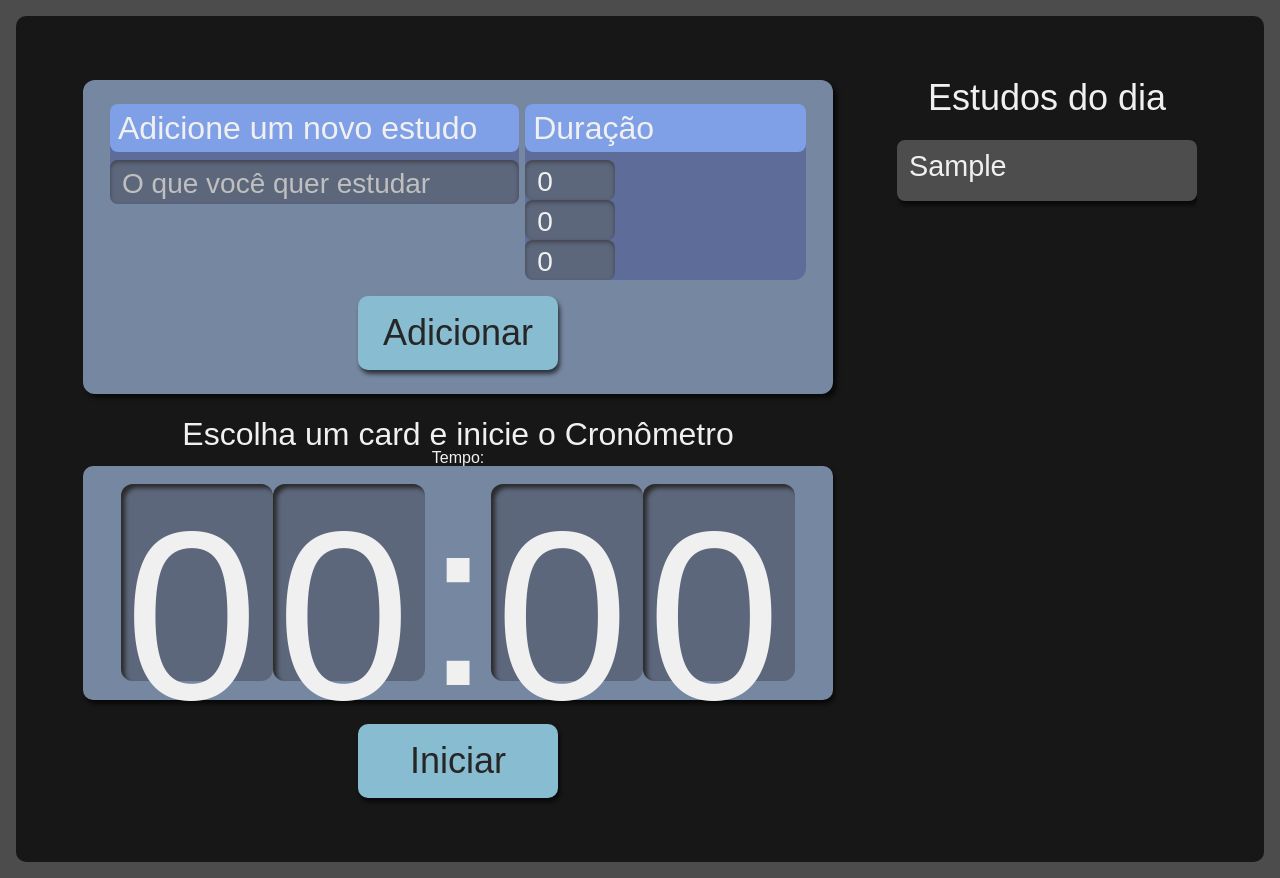
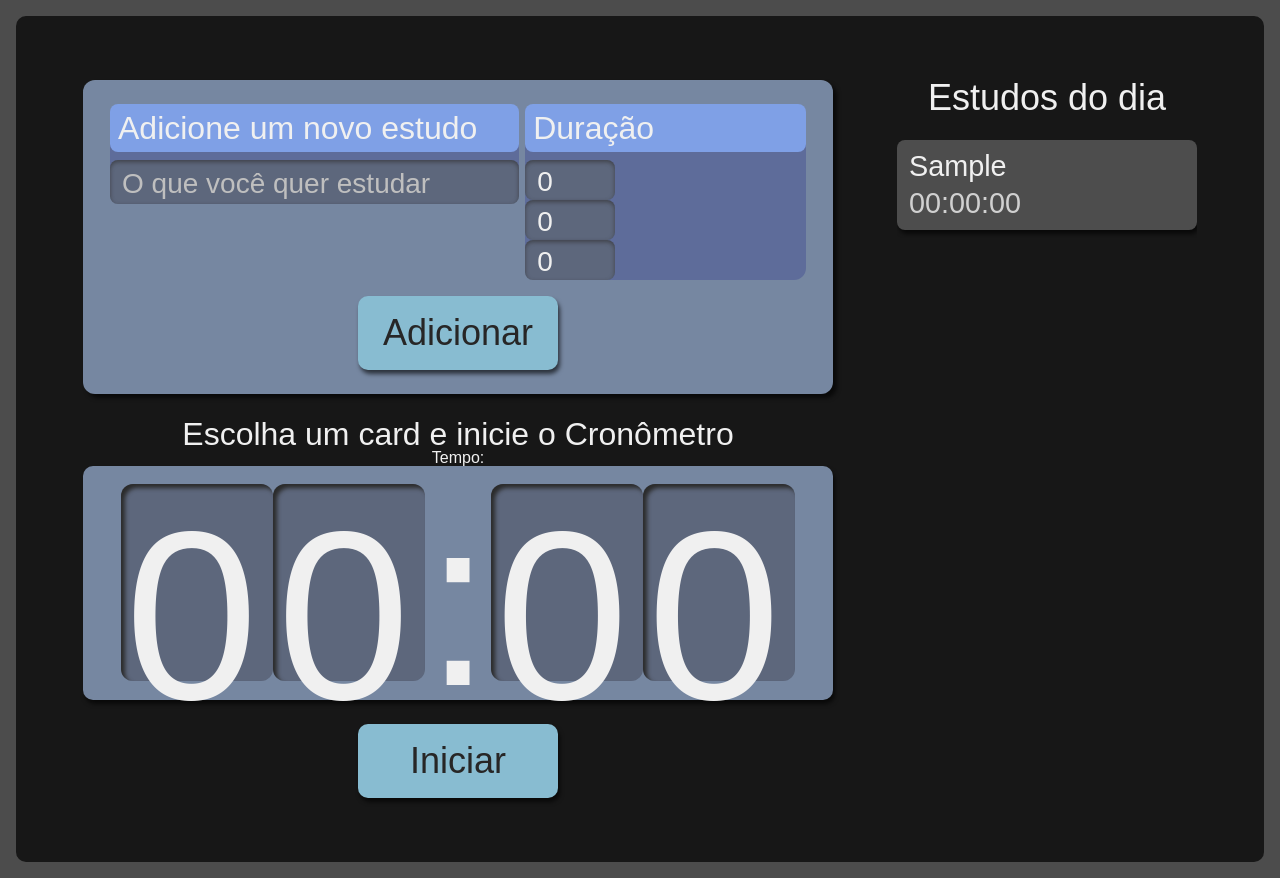
Before and after one commit to vicTavares/alura-studies, a React (Create React App) app: page / in a window 1280 px wide. Both pictures are taken after typing "Sample" into the empty fields and a click on the button "Adicionar". Built offline with nearby package versions, Linux system fonts and the light colour scheme.

Commit message:
fix(Lista): formata função para hora, minuto, segundo

```diff
--- a/src/components/Lista/Item/index.tsx
+++ b/src/components/Lista/Item/index.tsx
@@ -6,9 +6,23 @@ interface Props extends ITarefa {
   disabled?: boolean;
 }
 
+export function formataHora(duracaoEmSegundos: number) {
+  // deve retornar string nesse formato: 12:59:00
+  const hora = String(Math.round(duracaoEmSegundos / 3600));
+  const minuto = String(Math.round((duracaoEmSegundos % 3600) / 60));
+  const segundo = String((duracaoEmSegundos % 3600) % 60);
+  const horaFormatadaDeSegundos =
+    hora.padStart(2, "0") +
+    ":" +
+    minuto.padStart(2, "0") +
+    ":" +
+    segundo.padStart(2, "0");
+  return horaFormatadaDeSegundos;
+}
+
 export function Item({
   tarefa,
-  tempo,
+  duracaoEmSegundos,
   id,
   status,
   disabled,
@@ -32,7 +46,7 @@ export function Item({
         if (status === "todo" && disabled == false) {
           selecionaTarefa({
             tarefa,
-            tempo,
+            duracaoEmSegundos,
             id,
             status,
           });
@@ -40,7 +54,7 @@ export function Item({
       }}
     >
       <h3> {tarefa} </h3>
-      <span>{tempo} </span>
+      <span>{formataHora(duracaoEmSegundos)} </span>
 
       {status === "done" && (
         <span className={style.concluido} aria-label="tarefa concluída"></span>
```
